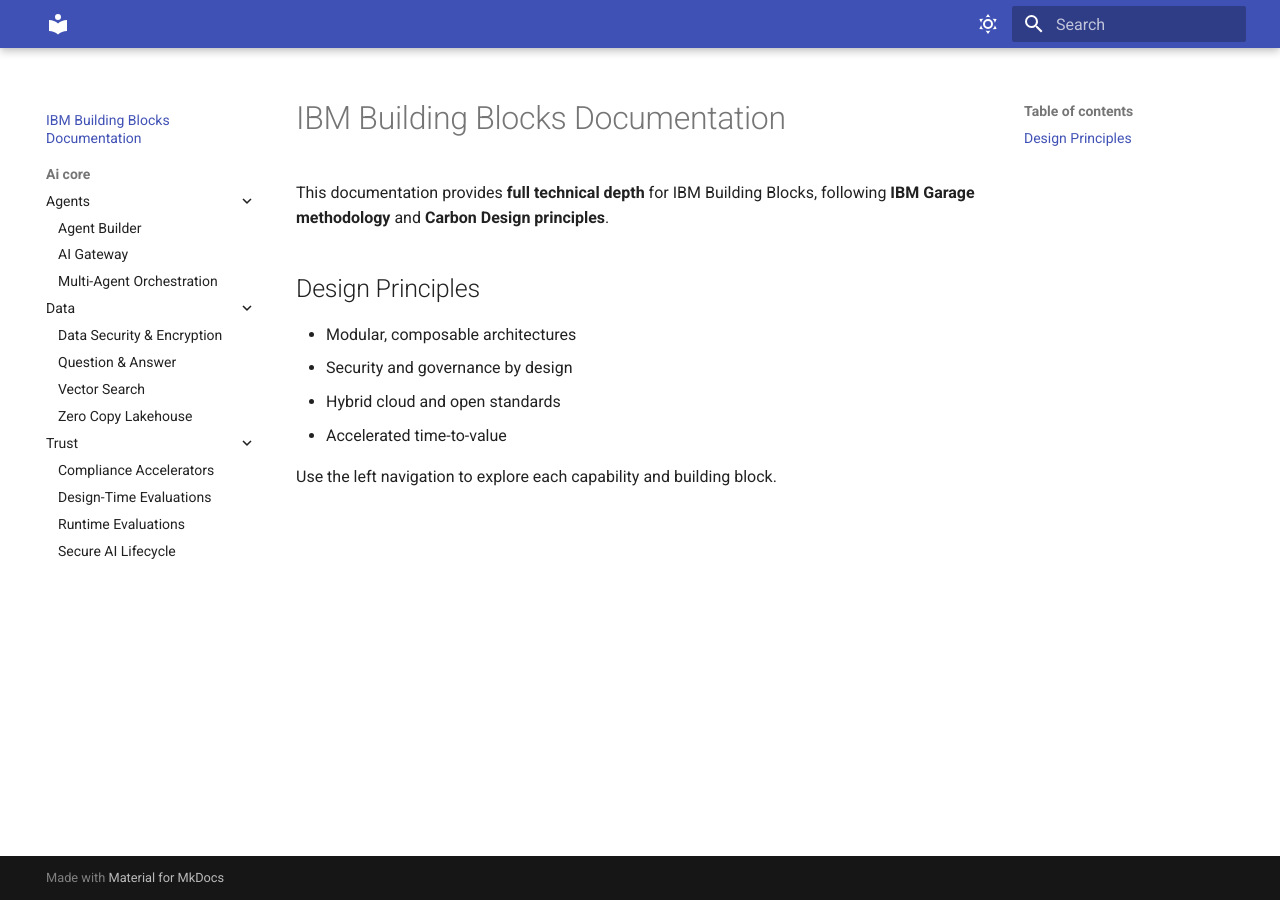
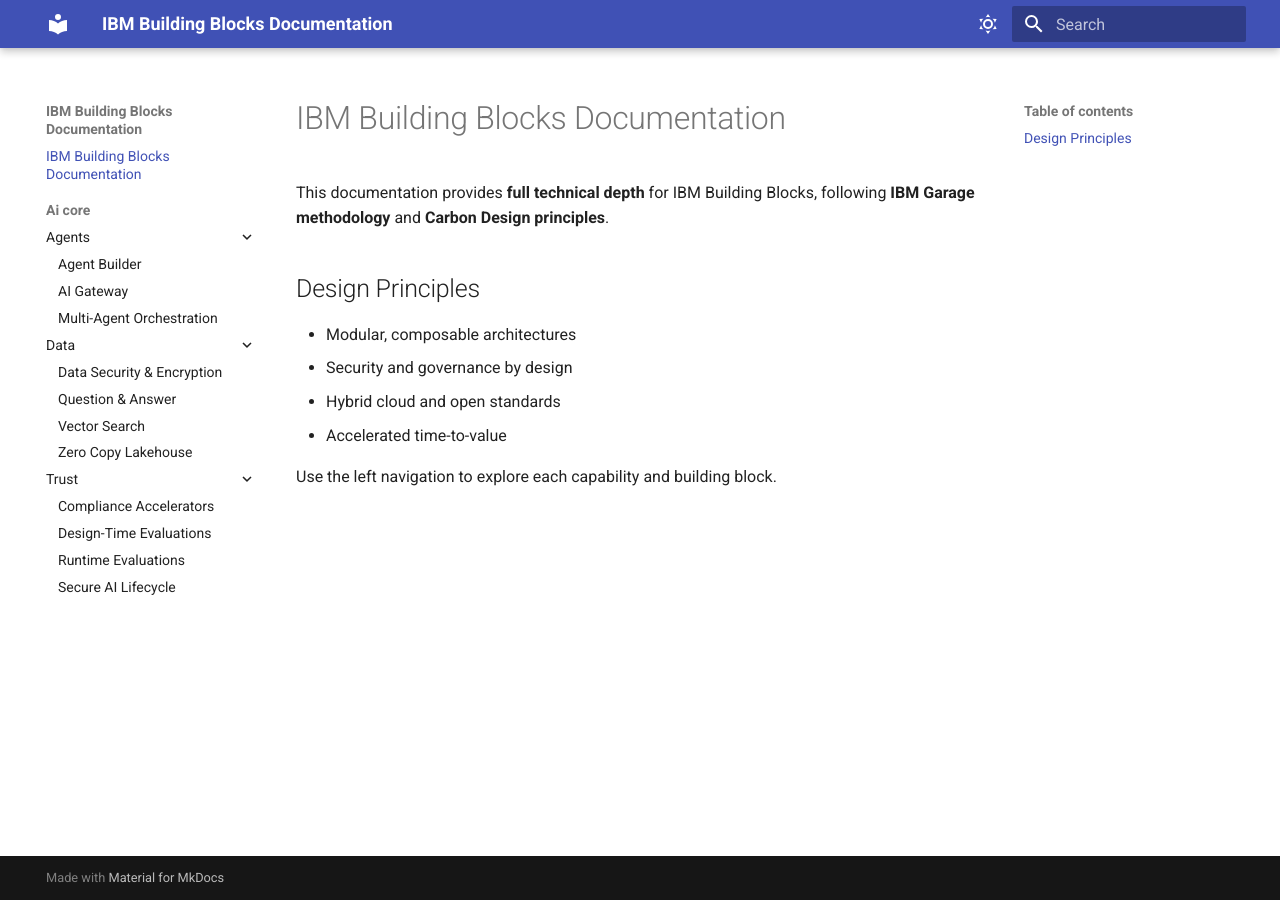
Before and after one commit to ibm-self-serve-assets/building-blocks-docs, an MkDocs documentation site: the page built from docs/index.md, in a window 1280 px wide. Built offline with MkDocs 1.6.1 and Material for MkDocs 9.7.7, drawn with Linux system fonts in a browser that asks for light colours.

Commit message:
Adding docs

```diff
--- a/mkdocs.yml
+++ b/mkdocs.yml
@@ -1,3 +1,9 @@
+site_name: IBM Building Blocks Documentation
+site_description: Modular IBM Building Blocks aligned with IBM Garage and Carbon Design
+site_url: https://ibm-self-serve-assets.github.io/building-blocks-docs/
+
+docs_dir: docs
+
 theme:
   name: material
   features:
```
